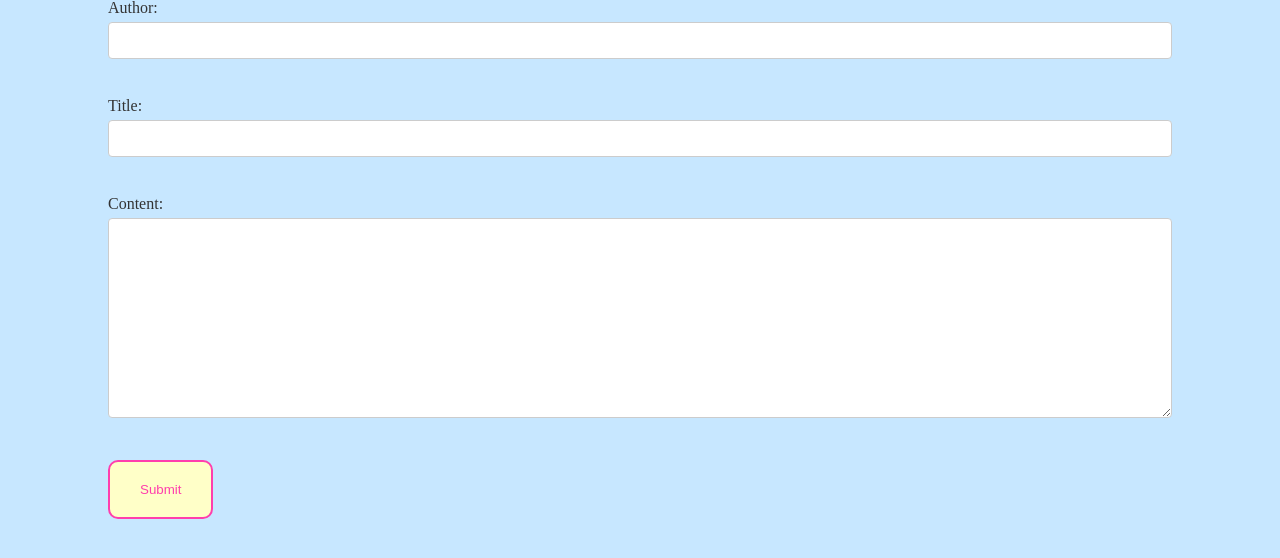
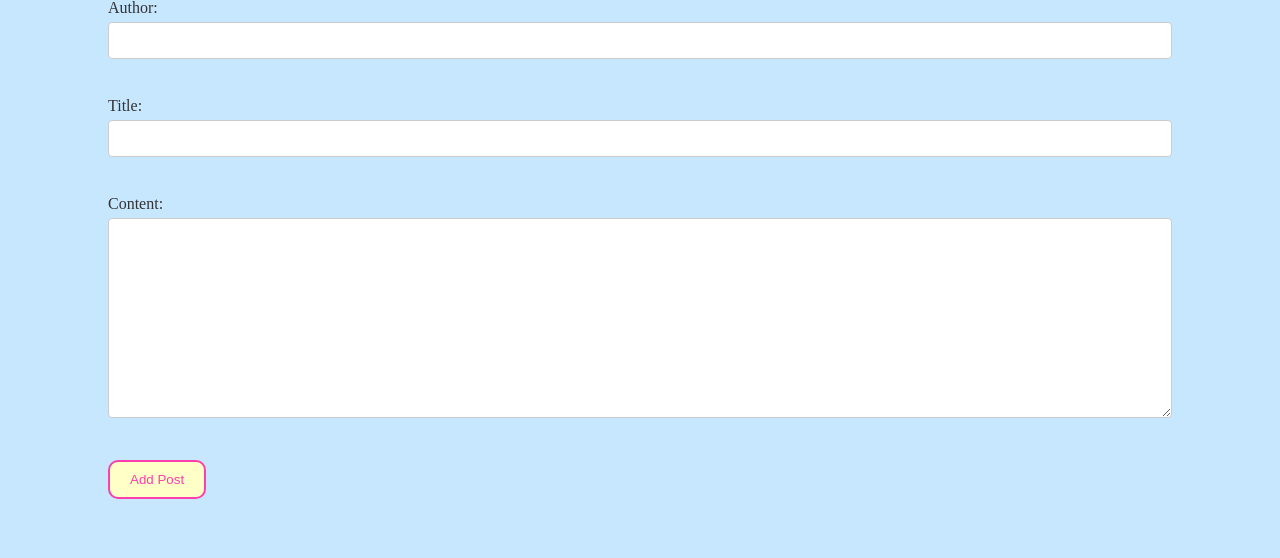
Before and after one commit to sveawho/my-first-blog, a Flask app: page /add in a window 1280 px wide. Shown: the part 187-745 px from the top of the page. Run offline with Flask 3, Linux system fonts and the light colour scheme.

Commit message:
Button correction

```diff
--- a/templates/add.html
+++ b/templates/add.html
@@ -18,7 +18,7 @@
         <label for="content">Content:</label><br>
         <textarea id="content" name="content" class="input-field"></textarea><br><br>
 
-        <button type="submit" class="add-post-button">Submit</button>
+        <button type="submit" value="Update" class="update-post-button">Add Post</button>
     </form>
 </body>
 </html>
--- a/templates/update.html
+++ b/templates/update.html
@@ -20,6 +20,7 @@
         <textarea id="content" name="content" class="content-field">{{ post['content'] }}</textarea><br>
 
         <input type="submit" value="Update" class="update-post-button">
+
     </form>
 </body>
 </html>
```
